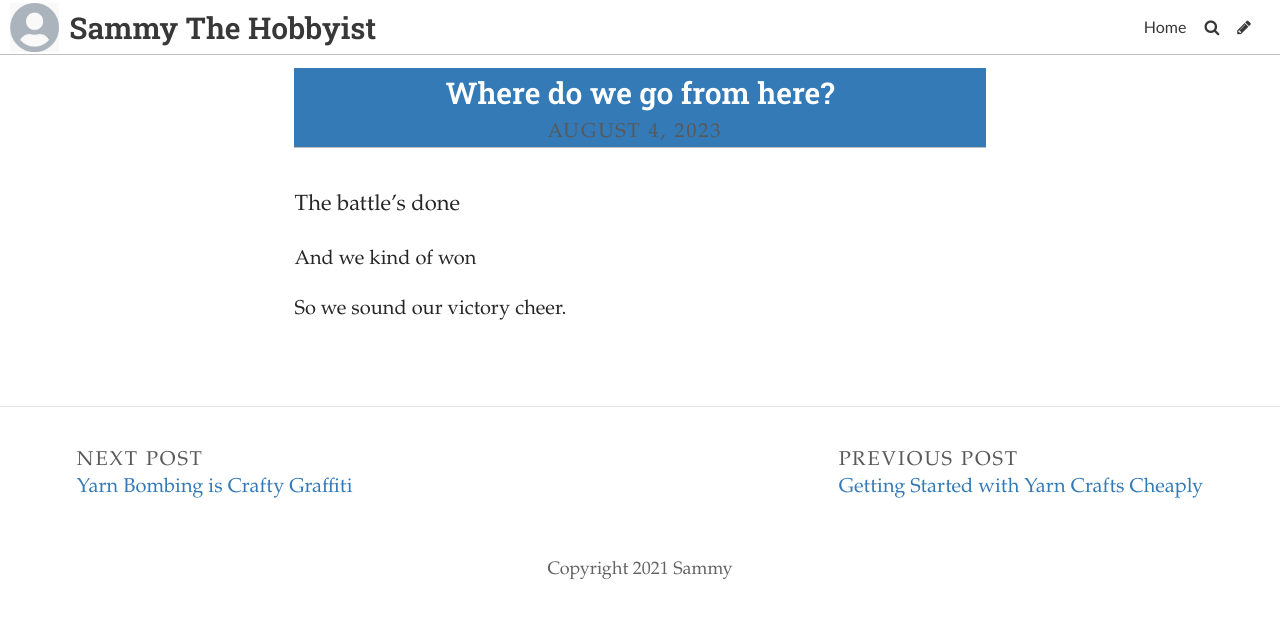
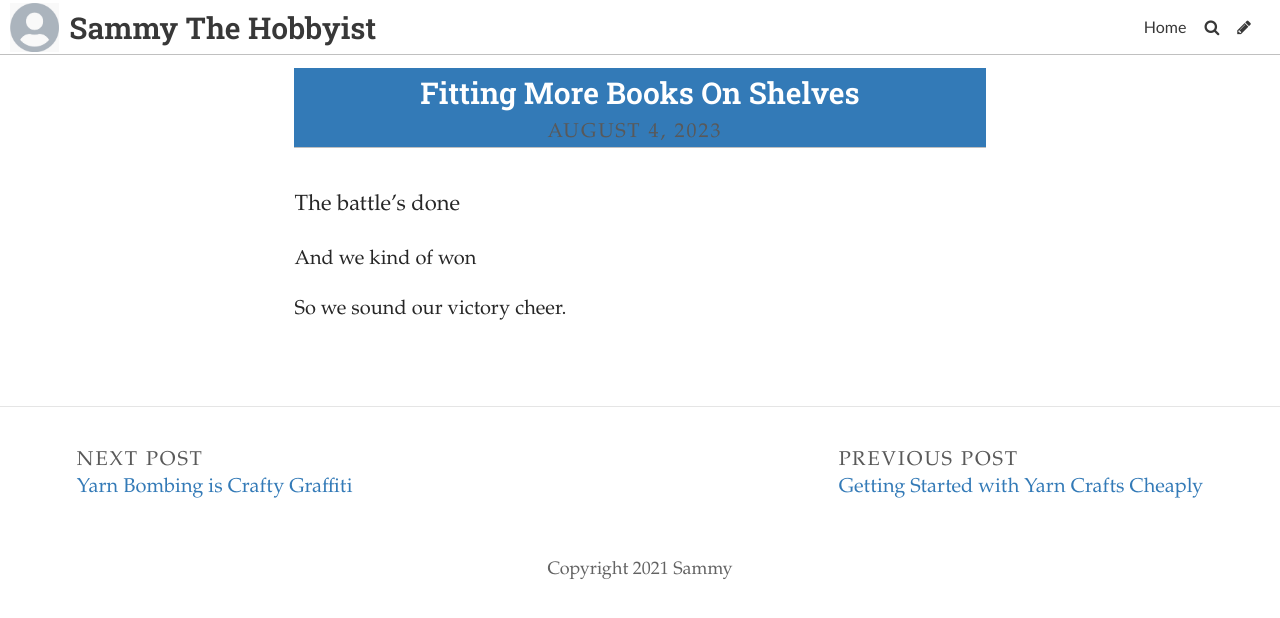
Before and after one commit to SammySpinsAYarn/Blog, a Jekyll site: the page built from _posts/2023-08-21-where-do-we-go-from-here.md, in a window 1280 px wide. Shown: the top 618 px of the page. Built offline with Jekyll 4.4.1, drawn with Linux system fonts in a browser that asks for light colours; some web fonts are replaced.

Commit message:
Update Post “2023-08-21-where-do-we-go-from-here”

```diff
--- a/_posts/2023-08-21-where-do-we-go-from-here.md
+++ b/_posts/2023-08-21-where-do-we-go-from-here.md
@@ -1,6 +1,6 @@
 ---
 layout: post
-title: Where do we go from here?
+title: Fitting More Books On Shelves
 date: 2023-08-04T14:00:40.515Z
 title_color: "#ffffff"
 comments: false
```
